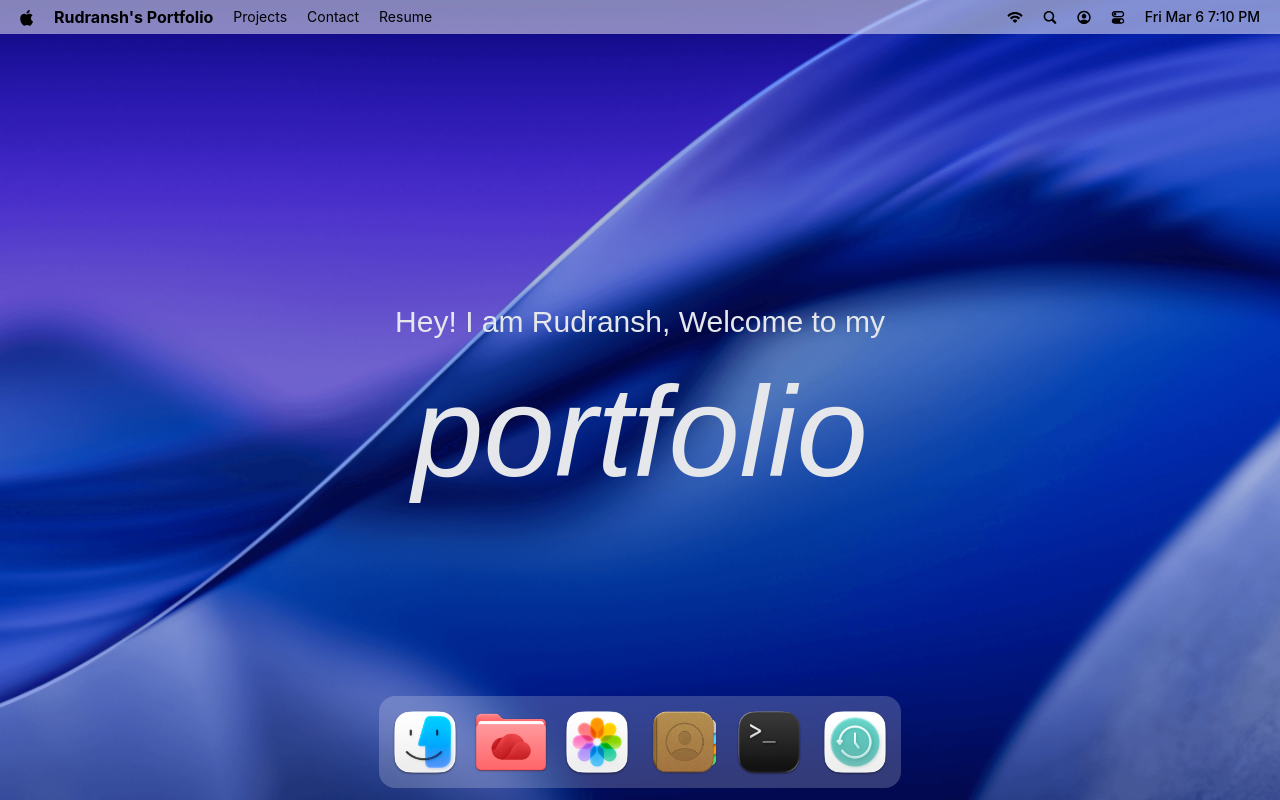
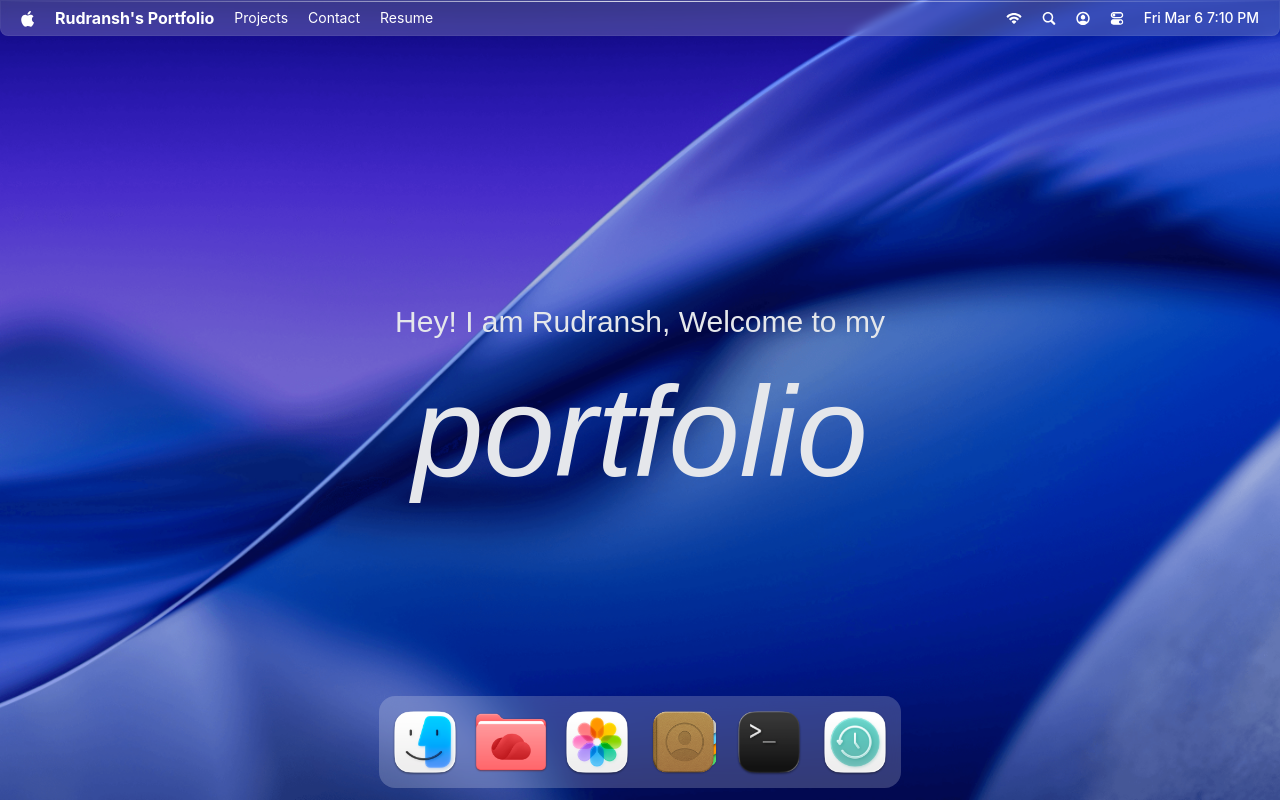
Before and after one commit to rudranshgoel1/new-portfolio, a React (Vite) app: page / in a window 1280 px wide. Built offline with nearby package versions, Linux system fonts and the light colour scheme; a web font is replaced by a local one.

Commit message:
added glashmorphism or smth

```diff
--- a/src/components/Navbar.jsx
+++ b/src/components/Navbar.jsx
@@ -2,15 +2,15 @@ import { navLinks, navIcons } from "#constants"
 import dayjs from "dayjs"
 
 const Navbar = () => {
-  return <nav>
+  return <nav className="glass-card">
     <div>
         <img src="/images/logo.svg" alt="logo" />
-        <p className="font-bold">Rudransh's Portfolio</p>
+        <p className="font-bold" style={{ color: "white" }}>Rudransh's Portfolio</p>
 
         <ul>
             {navLinks.map(({ id, name }) => (
                 <li key={id}>
-                    <p>{name}</p>
+                    <p style={{ color: "white" }}>{name}</p>
                 </li>
             ))}
         </ul>
@@ -20,12 +20,12 @@ const Navbar = () => {
         <ul>
             {navIcons.map(({ id, img }) =>(
                 <li key={id}>
-                    <img src={img} className="icon-hover" alt={`icon-${id}`} />
+                    <img src={img} className="icon-hover" alt={`icon-${id}`} style={{ filter: "invert(100%)" }} />
                 </li>
             ))}
         </ul>
 
-        <time >{dayjs().format("ddd MMM D h:mm A")}</time>
+        <time style={{ color: "white" }}>{dayjs().format("ddd MMM D h:mm A")}</time>
     </div>
   </nav>
 }
--- a/src/index.css
+++ b/src/index.css
@@ -37,7 +37,7 @@ body {
   }
 
   nav {
-    @apply flex justify-between items-center bg-white/50 backdrop-blur-3xl p-1.25 px-5 select-none;
+    @apply flex justify-between items-center p-1.25 px-5 select-none;
 
     div {
       @apply flex items-center max-sm:w-full max-sm:justify-center gap-5;
@@ -394,3 +394,43 @@ body {
     }
   }
 }
+
+.glass-card {
+  background: rgba(255, 255, 255, 0.2);
+  backdrop-filter: blur(5px);
+  -webkit-backdrop-filter: blur(5px);
+  border-radius: 0px 0px 8px 8px;
+  border: 1px solid rgba(255, 255, 255, 0.05);
+  position: relative;
+  overflow: hidden;
+}
+
+.glass-card::before {
+  content: '';
+  position: absolute;
+  top: 0;
+  left: 0;
+  right: 0;
+  height: 1px;
+  background: linear-gradient(
+    90deg,
+    transparent,
+    rgba(255, 255, 255, 0.8),
+    transparent
+  );
+}
+
+.glass-card::after {
+  content: '';
+  position: absolute;
+  top: 0;
+  left: 0;
+  width: 0px;
+  height: 100%;
+  background: linear-gradient(
+    180deg,
+    rgba(255, 255, 255, 0.8),
+    transparent,
+    rgba(255, 255, 255, 0.3)
+  );
+}
```
Also changed, not shown: public/images/logo.svg.
